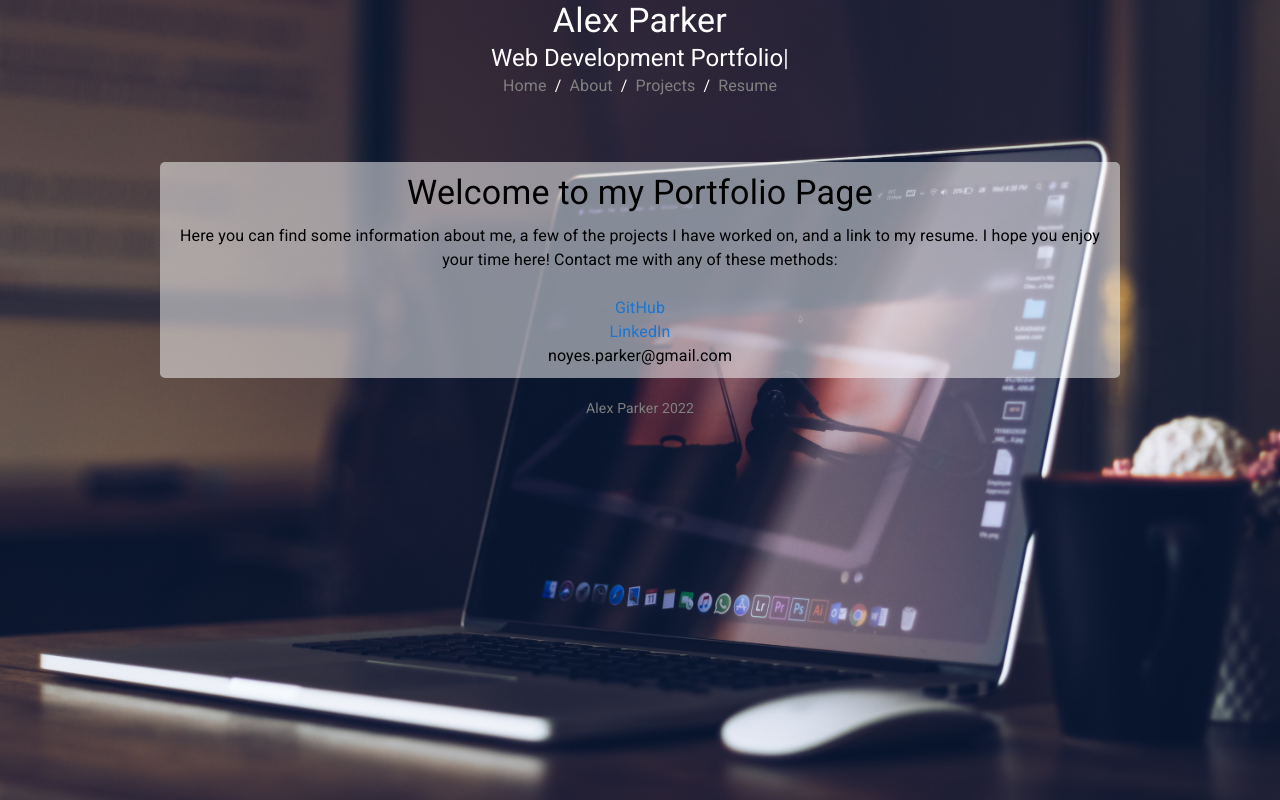
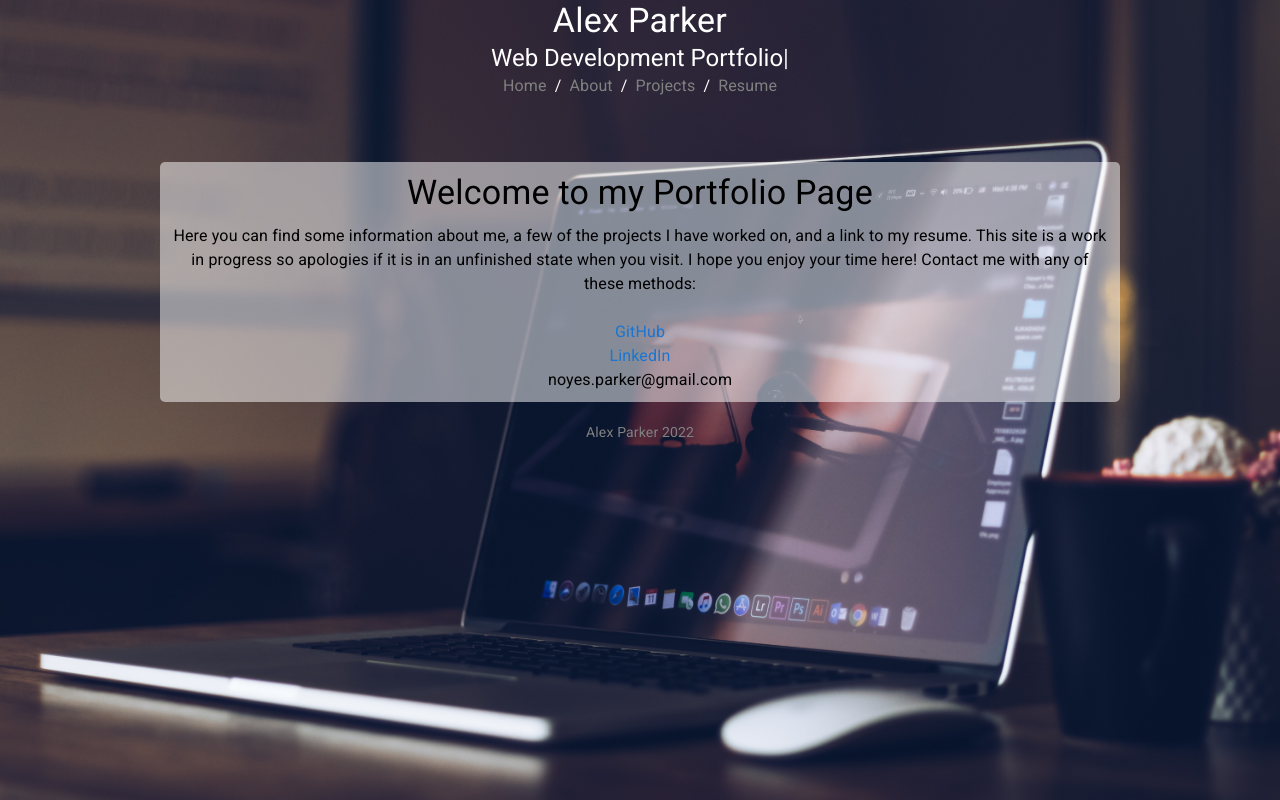
Before and after one commit to AlexParker82/Portfolio, a React (Create React App) app: page / in a window 1280 px wide. Built offline with nearby package versions, Linux system fonts and the light colour scheme.

Commit message:
updating home

```diff
--- a/src/components/Home/Home.jsx
+++ b/src/components/Home/Home.jsx
@@ -1,6 +1,5 @@
 import React from "react";
 import { Box, Typography, Link } from "@mui/material";
-import Typed from "react-typed";
 
 const Home = () => {
     return (
@@ -21,7 +20,7 @@ const Home = () => {
                 Welcome to my Portfolio Page
             </Typography>
             <Typography variant="body1" sx={{ textAlign: "center", marginTop: "10px" }}>Here you can find some information about me, a few of the projects I have worked
-                on, and a link to my resume.  I hope you enjoy your time here! Contact me with any of these methods:
+                on, and a link to my resume.  This site is a work in progress so apologies if it is in an unfinished state when you visit.  I hope you enjoy your time here! Contact me with any of these methods:
                 <br></br>
                 <br></br>
                 <Link variant="inherit" underline="none" href="https://github.com/AlexParker82" target="_blank" rel="noopener">GitHub</Link>
```
